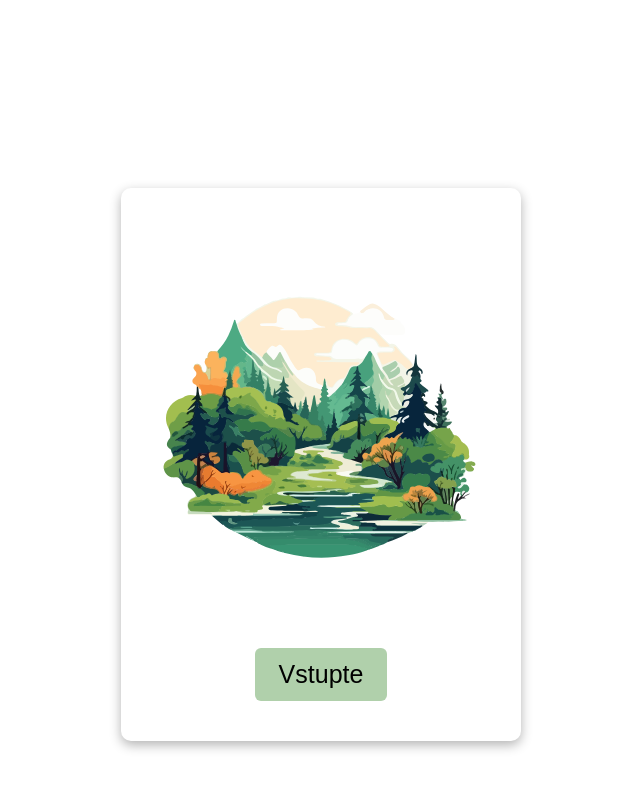
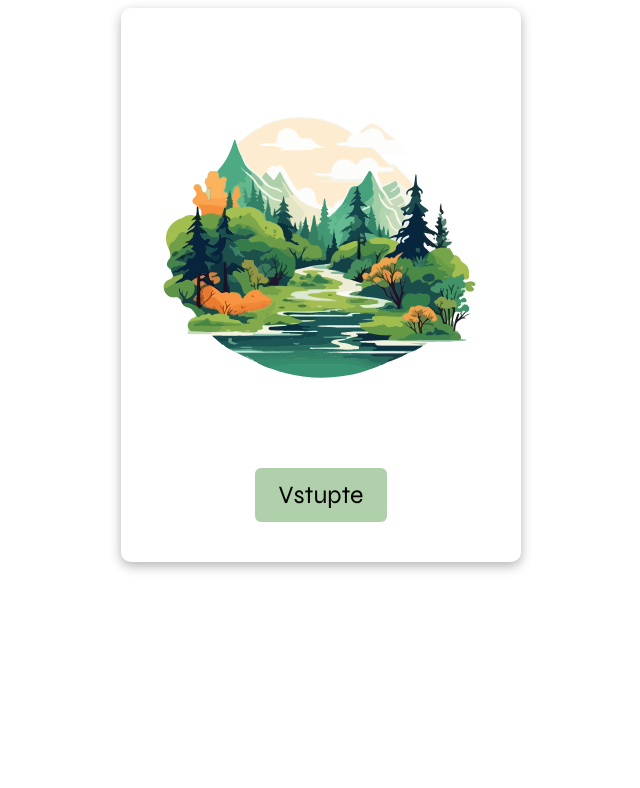
Before and after one commit to LunerovaT/projekt-zahrada-nalad, a React (Vite) app: page / in a window 1280 px wide. Shown: the top 788 px of the page, without its empty margins (319-959 px from the left). Built offline with nearby package versions, Linux system fonts and the light colour scheme.

Commit message:
blok zarovnání

```diff
--- a/src/global.css
+++ b/src/global.css
@@ -4,18 +4,12 @@
   box-sizing: border-box;
 }
 
-body {
+html {
   font-family: 'Syne';
-  height: 100vh;
-}
-
-.container {
-  height: 100%;
-
+  min-height: 100vh;
 }
 
 .page-wrapper {
-  height: 100vh;
   display: flex;
   justify-content: center;
   align-items: center;
--- a/src/pages/HomePage/index.jsx
+++ b/src/pages/HomePage/index.jsx
@@ -5,24 +5,20 @@ import { Link } from 'react-router-dom';
 export const HomePage = () => {
   return (
     <div className="container">
-      <header></header>
       <main>
         <div className="page-wrapper">
-          {' '}
           <div className="block">
-            {' '}
             <img
               src={hlavniStrana}
               alt="Hlavní stránka"
               className="homepage-image"
             />
-            <Link to="/info">
-              <button className="homepage_button_vstupte">Vstupte</button>
+            <Link to="/info" className="homepage-button-vstupte">
+              Vstupte
             </Link>
           </div>
         </div>
       </main>
-      <footer></footer>
     </div>
   );
 };
--- a/src/pages/HomePage/style.css
+++ b/src/pages/HomePage/style.css
@@ -11,7 +11,7 @@ header {
   display: block;
 }
 
-.homepage_button_vstupte {
+.homepage-button-vstupte {
   background-color: #b0d0ab;
   color: black;
   padding: 12px 24px;
@@ -20,4 +20,5 @@ header {
   font-size: 25px;
   cursor: pointer;
   margin-top: 20px;
+  text-decoration: none;
 }
```
Also changed, not shown: src/pages/CalendarPage/CalendarPage.css (added), src/pages/CalendarPage/CalendarPage.jsx (added).
